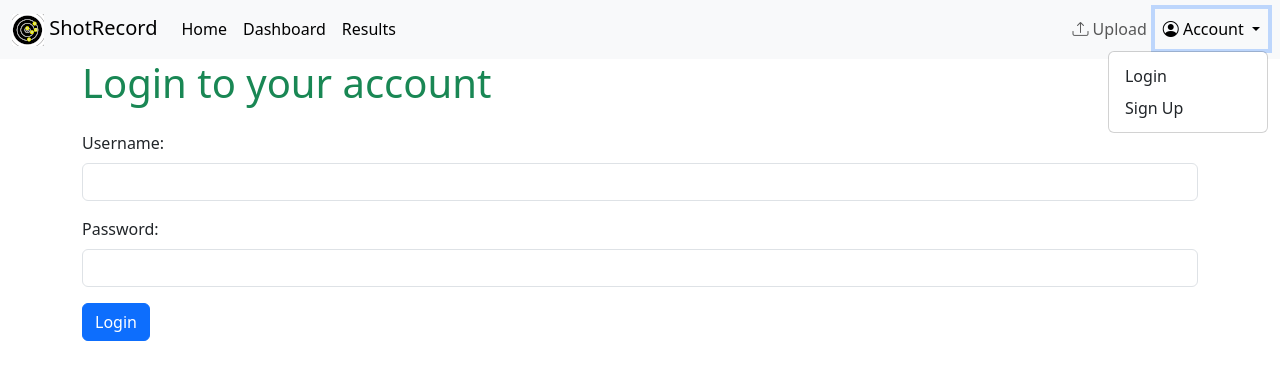
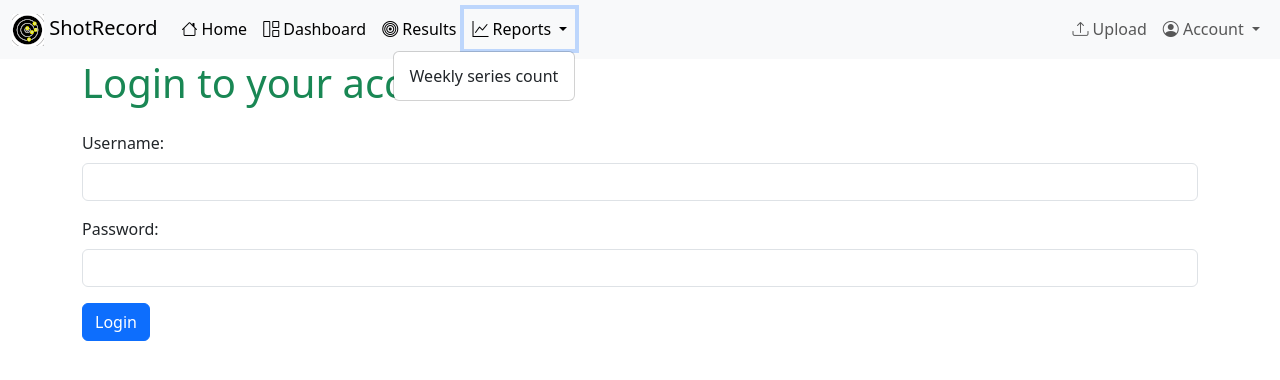
Before and after one commit to ptrktn/shotrecord, a Flask app: a page that uses templates/base.html in a window 1280 px wide, after a click on "Reports". Shown: the top 380 px of the page. Run offline with Flask 3, Linux system fonts and the light colour scheme; parts of the project's set-up code (start-up, migrations or seed data) failed here and were passed over.

Commit message:
Add heatmap to dashboard and relocate weekly series count to reports

```diff
--- a/app.py
+++ b/app.py
@@ -86,6 +86,26 @@ def get_series_trend():
     return render_template("trend.html", data=points_median(series))
 
 
+@app.route('/data', methods=['GET'])
+@login_required
+def get_heatmap_data():
+    series = (
+        db.session.query(Series)
+        .filter(Series.user_id == current_user.id)
+        .order_by(Series.created_at.asc())
+        .with_entities(
+            func.date(Series.created_at).label('date'),
+            func.count(Series.id).label('value')
+        ).group_by(func.date(Series.created_at)).order_by(func.date(Series.created_at).asc())
+        .all()
+    )
+
+    if not series:
+        abort(404, description='No series found')
+
+    return jsonify([{'date': str(row.date), 'value': row.value} for row in series])
+
+
 @app.route('/series/<int:series_id>', methods=['GET'])
 @login_required
 def get_series(series_id):
@@ -130,10 +150,15 @@ def upload_file():
     return render_template('upload.html')
 
 
-# TODO: use local/user time
-@app.route('/fragment/training')
+@app.route('/report/series/weekly_count')
 @login_required
-def training():
+def report_series_weekly_count():
+    return render_template('report_series_weekly_count.html')
+
+
+@app.route('/data/series/weekly_count')
+@login_required
+def data_series_weekly_count():
     end_date = localize_timestamp(datetime.utcnow())
     start_date = end_date - timedelta(weeks=52)
 
--- a/static/utils.js
+++ b/static/utils.js
@@ -16,3 +16,20 @@ async function loadTarget(id) {
         console.error('Failed to load image:', response.status);
     }
 }
+
+function heatMapStartDate() {
+    var d = new Date();
+    var y = d.getFullYear();
+    var m = d.getMonth();
+
+    d.setDate(1);
+
+    if (11 == m) {
+        m = 0;
+    } else {
+        d.setFullYear(d.getFullYear() - 1);
+        d.setMonth(d.getMonth() + 1);
+    }
+
+    return d;
+}
--- a/templates/base.html
+++ b/templates/base.html
@@ -8,7 +8,7 @@
     <link href="https://cdn.jsdelivr.net/npm/bootstrap@5.3.2/dist/css/bootstrap.min.css" rel="stylesheet">
     <link href="https://cdn.jsdelivr.net/npm/bootstrap-icons@1.10.5/font/bootstrap-icons.css" rel="stylesheet">
     <script src="https://cdn.jsdelivr.net/npm/bootstrap@5.3.2/dist/js/bootstrap.bundle.min.js"></script>
-    <script src="/static/d3.min.js"></script>
+    <script src="https://d3js.org/d3.v7.min.js"></script>
     <script src="/static/series.js"></script>
     <script src="/static/utils.js"></script>
 </head>
@@ -19,13 +19,31 @@
             <div class="collapse navbar-collapse">
                 <ul class="navbar-nav me-auto mb-2 mb-sm-0">
                     <li class="nav-item">
-                        <a class="nav-link active" aria-current="page" href="/">Home</a>
+                        <a class="nav-link active" aria-current="page" href="/">
+                            <i class="bi bi-house"></i>
+                            Home
+                        </a>
                     </li>
                     <li class="nav-item">
-                        <a class="nav-link active" aria-current="page" href="/dashboard">Dashboard</a>
+                        <a class="nav-link active" aria-current="page" href="/dashboard">
+                            <i class="bi bi-grid-1x2"></i>
+                            Dashboard
+                        </a>
                     </li>
                     <li class="nav-item">
-                        <a class="nav-link active" aria-current="page" href="/results">Results</a>
+                        <a class="nav-link active" aria-current="page" href="/results">
+                            <i class="bi bi-bullseye"></i>
+                            Results
+                        </a>
+                    </li>
+                    <li class="nav-item dropdown">
+                        <a class="nav-link dropdown-toggle" href="#" id="userDropdown" role="button" data-bs-toggle="dropdown" aria-expanded="false">
+                            <i class="bi bi-graph-up"></i>
+                            Reports
+                        </a>
+                        <ul class="dropdown-menu dropdown-menu-end" aria-labelledby="userDropdown">
+                            <li><a class="dropdown-item" href="/report/series/weekly_count">Weekly series count</a></li>
+                        </ul>
                     </li>
                 </ul>
                 <!--- Menu items to flush right --->
--- a/templates/index.html
+++ b/templates/index.html
@@ -1,6 +1,6 @@
 {% extends "base.html" %}
 
-{% block title %}ShotRecord – Precision Shooting Results, Analyzed{% endblock %}
+{% block title %}ShotRecord - Precision Shooting Results, Analyzed{% endblock %}
 
 {% block content %}
 
```
Also changed, not shown: templates/dashboard.html (+52 -1 lines), templates/fragments/training.html (deleted, +0 -25 lines), templates/report_series_weekly_count.html (added, +34 -0 lines), 1 other file.
